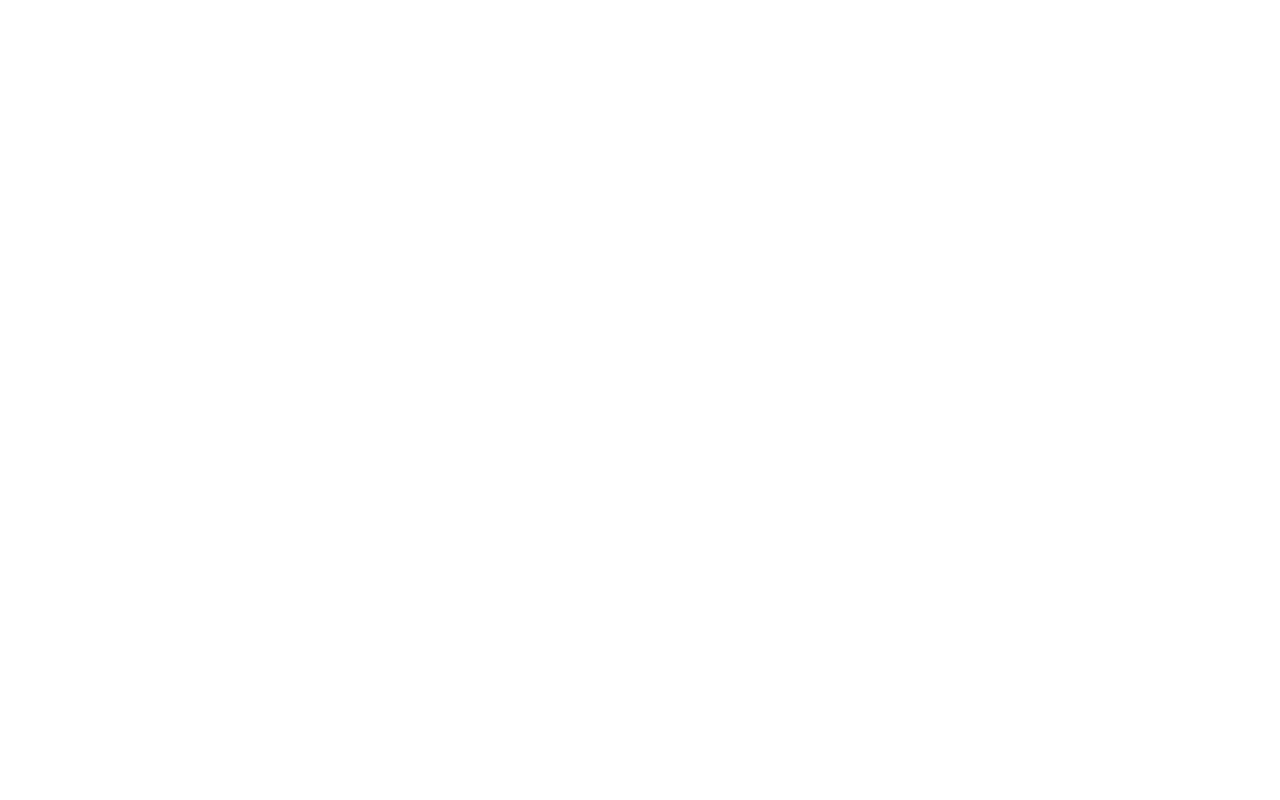
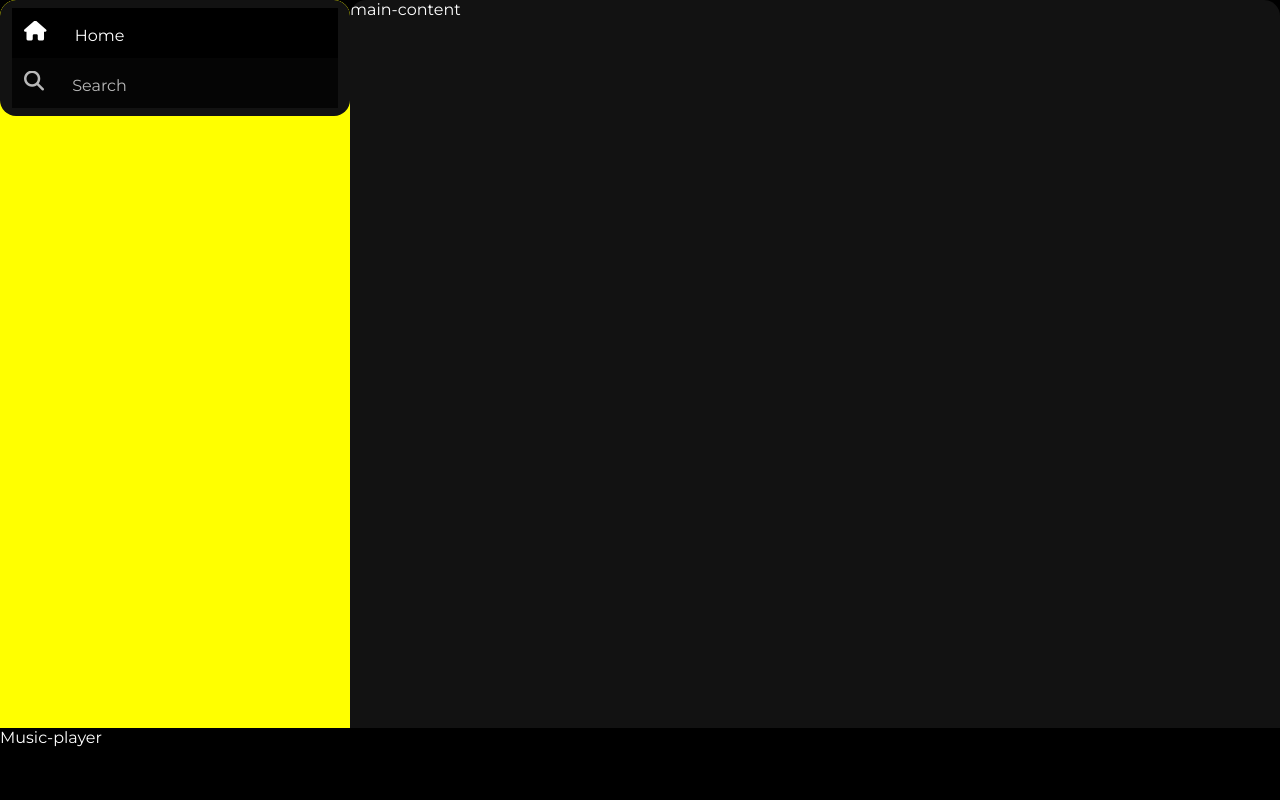
Before and after one commit to ManavRai2104/Resume-Projects, a plain HTML site: page Spotify UI Clone/index.html in a window 1280 px wide. Drawn offline with Linux system fonts and the light colour scheme.

Commit message:
side bar top updated

```diff
--- a/Spotify UI Clone/index.html
+++ b/Spotify UI Clone/index.html
@@ -3,10 +3,32 @@
 <head>
     <meta charset="UTF-8">
     <meta name="viewport" content="width=device-width, initial-scale=1.0">
-    <title>Spotify</title>
+    <link rel="icon" href="Pics/logo.png">
+    <title>Spotify - Web player: Music For Everyone</title>
+    <link rel="stylesheet" href="https://cdnjs.cloudflare.com/ajax/libs/font-awesome/6.7.2/css/all.min.css" integrity="sha512-Evv84Mr4kqVGRNSgIGL/F/aIDqQb7xQ2vcrdIwxfjThSH8CSR7PBEakCr51Ck+w+/U6swU2Im1vVX0SVk9ABhg==" crossorigin="anonymous" referrerpolicy="no-referrer" />
     <link rel="stylesheet" href="style.css">
+    <link rel="preconnect" href="https://fonts.googleapis.com">
+<link rel="preconnect" href="https://fonts.gstatic.com" crossorigin>
+<link href="https://fonts.googleapis.com/css2?family=Montserrat:ital,wght@0,100..900;1,100..900&display=swap" rel="stylesheet">
+
 </head>
 <body>
-
+    <div class="main">
+        <div class="side-bar">
+            <div class="nav">
+                <div class="nav-option" style="opacity: 1;">
+                   <i class="fa-solid fa-house"></i>
+                    <a href="#">Home</a>
+                </div>
+                <div class="nav-option">
+                    <i class="fa-solid fa-magnifying-glass"></i>
+                    <a href="#">Search</a>
+                </div>
+            </div>
+            <div class="library"></div>
+        </div>
+        <div class="main-content">main-content</div>
+        <div class="music-player">Music-player</div>
+    </div>
 </body>
 </html>
--- a/Spotify UI Clone/style.css
+++ b/Spotify UI Clone/style.css
@@ -0,0 +1,76 @@
+* {
+    margin: 0;
+    padding: 0;
+    background-color: #000;
+    color: #fff;
+    overflow: hidden;
+}
+
+
+.main{
+  font-family: "Montserrat", sans-serif;
+  font-optical-sizing: auto;
+  font-weight: 100 200 300 400 500 600 700 800 ;
+  font-style: normal;
+  display: flex;
+  height: 100vh;
+}
+
+.side-bar {
+    background-color: red;
+    width: 350px;
+    border-radius: 1rem;   /* 1rem is equal to 16px */
+    background-color: yellow;
+}
+
+.main-content {
+    background-color: blue;
+    flex: 1;
+    border-radius: 1rem;   /* 1rem is equal to 16px */
+    overflow: auto;
+    background-color: #121212;
+}
+
+.music-player {
+    background-color: yellow;
+    position: fixed;
+    bottom: 0px;
+    width: 100%;
+    height: 72px;
+    background-color: black;
+}
+
+a {
+    text-decoration: none;
+    color: white;
+}
+
+.nav {
+    background-color: #121212;
+    border-radius: 1rem;
+    display: flex;
+    flex-direction: column;
+    justify-content: center;
+    height: 100px;
+    padding: 0.5rem 0.75rem;
+}
+
+.nav-option {
+    line-height: 2.5rem;
+    opacity: 0.7;
+    padding: 0.5rem 0.75rem;
+}
+
+.nav-option:hover {
+    opacity: 1;
+}
+
+.nav-option i {
+    font-size: 1.25rem;
+}
+
+.nav-option a {
+    font-size: 1rem;
+    margin-left: 1rem;
+    padding: 8px;
+}
```
